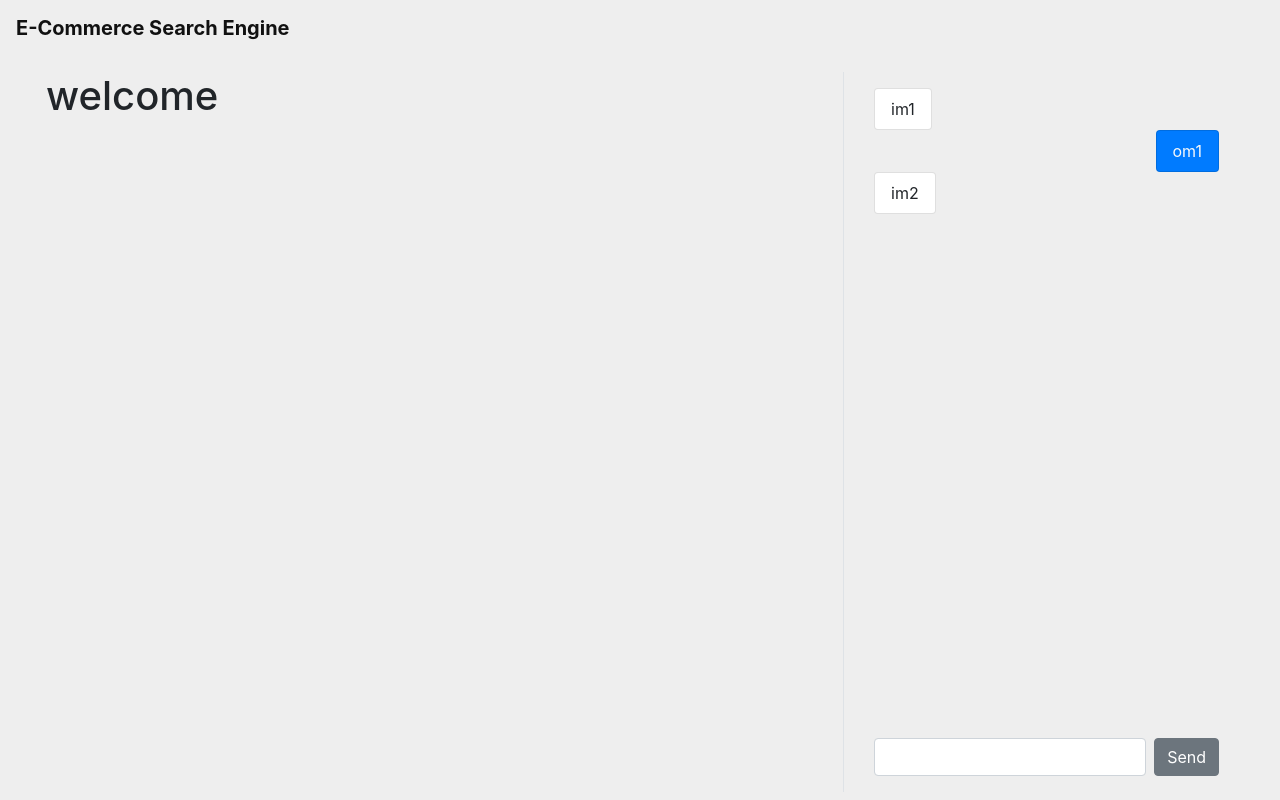
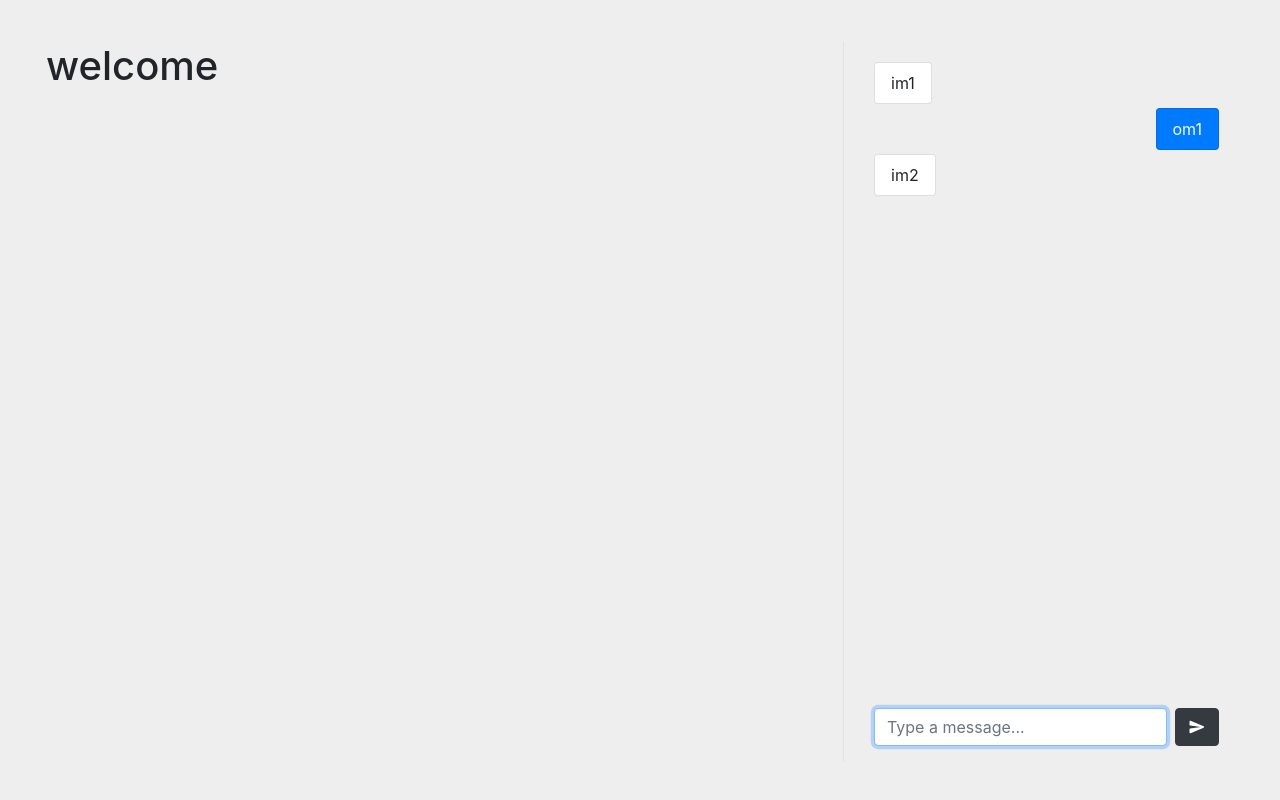
Before and after one commit to MayankGoel28/DSSE, a React (Create React App) app in the folder client/: page / in a window 1280 px wide. Built offline with nearby package versions, Linux system fonts and the light colour scheme; the HTML template or start-up script is replaced by a standard one.

Commit message:
Improve chatbox aesthetics

```diff
--- a/client/src/components/Chat.jsx
+++ b/client/src/components/Chat.jsx
@@ -26,14 +26,16 @@ export default () => {
 
     const sendMessage = (e) => {
         e.preventDefault();
-        console.log(input);
+        if (input === "") return;
+
         setMessages([...messages, { id: messages.length + 1, type: "out", content: input }]);
+        // send input to server and update message list from response
         setInput("");
     };
 
     return (
         <Container fluid className="d-flex flex-column chatbar justify-content-between py-3">
-            <Container fluid>
+            <Container fluid className="overflow-auto mb-4">
                 {messages.map((message) =>
                     message.type === "in" ? (
                         <InMessage key={message.id} {...message} />
@@ -44,9 +46,15 @@ export default () => {
             </Container>
             <Container fluid className="px-0">
                 <Form className="d-flex flex-row" onSubmit={sendMessage}>
-                    <Input type="text" value={input} onChange={(e) => setInput(e.target.value)} />
-                    <Button color="secondary" className="ml-2">
-                        Send
+                    <Input
+                        autoFocus
+                        type="text"
+                        value={input}
+                        placeholder="Type a message..."
+                        onChange={(e) => setInput(e.target.value)}
+                    />
+                    <Button color="dark" className="ml-2 d-flex flex-column justify-content-center">
+                        <img src="/send-white-18dp.svg" alt="Send" />
                     </Button>
                 </Form>
             </Container>
--- a/client/src/components/InMessage.jsx
+++ b/client/src/components/InMessage.jsx
@@ -3,7 +3,7 @@ import { Card, CardBody, Row } from "reactstrap";
 
 export default ({ content }) => {
     return (
-        <Row className="d-flex justify-content-start">
+        <Row className="d-flex justify-content-start my-1">
             <Card>
                 <CardBody className="py-2 px-3">{content}</CardBody>
             </Card>
--- a/client/src/components/Navbar.jsx
+++ b/client/src/components/Navbar.jsx
@@ -5,7 +5,7 @@ export default () => {
     return (
         <Navbar light className="custom-bg-primary mb-3">
             <NavbarBrand href="/" className="font-weight-bold custom-fg-primary">
-                E-Commerce Search Engine
+                {/* E-Commerce Search Engine */}
             </NavbarBrand>
         </Navbar>
     );
--- a/client/src/components/OutMessage.jsx
+++ b/client/src/components/OutMessage.jsx
@@ -3,7 +3,7 @@ import { Card, CardBody, Row } from "reactstrap";
 
 export default ({ content }) => {
     return (
-        <Row className="d-flex justify-content-end">
+        <Row className="d-flex justify-content-end my-1">
             <Card className="bg-primary">
                 <CardBody className="py-2 px-3 text-light">{content}</CardBody>
             </Card>
```
Also changed, not shown: client/public/send-white-18dp.svg (added).
